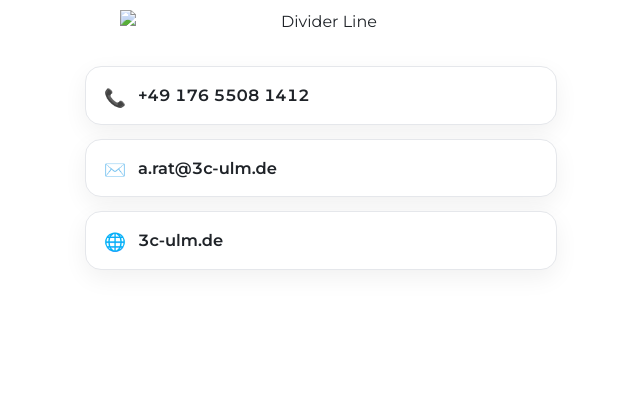
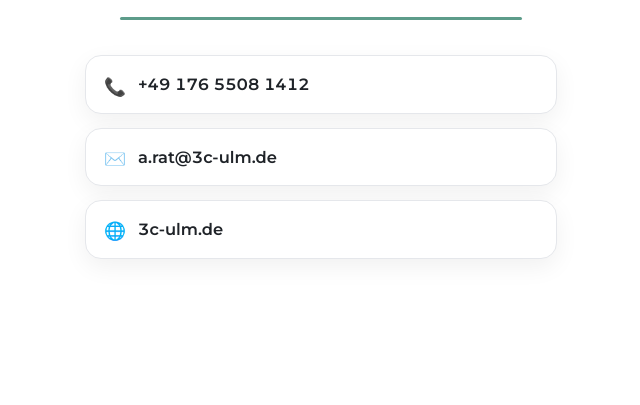
Before and after one commit to 3C-Web/andrejrat, a plain HTML site: page index.html in a window 1280 px wide. Shown: the part 395-800 px from the top of the page, without its empty margins (319-959 px from the left). Drawn offline with Linux system fonts and the light colour scheme.

Commit message:
Update index.html

```diff
--- a/index.html
+++ b/index.html
@@ -21,6 +21,7 @@
       --shadow:0 8px 24px rgba(0,0,0,.06);
       --radius:16px;
       --anthrazit:#2F2F2F;
+      --line:#5d9c8a; /* teal line color */
     }
 
     *{box-sizing:border-box}
@@ -62,19 +63,31 @@
     }
 
     .role {
-      margin:-6px 0 24px;
+      margin:-6px 0 20px;
       font-size:1.05rem;
       font-weight:500;
       color:#374151;
     }
 
-    /* Divider line style */
+    /* ✅ Teal divider line */
     .divider {
-      width:85%;
-      max-width:420px;
-      height:auto;
-      margin:0 auto 32px;
-      display:block;
+      position: relative;
+      width: 85%;
+      height: 3px;
+      background: var(--line);
+      margin: 0 auto 35px;
+      border-radius: 2px;
+    }
+
+    .divider::after {
+      content: "";
+      position: absolute;
+      right: 12%;
+      top: 0;
+      width: 12px;
+      height: 3px;
+      background: var(--line);
+      transform: skewX(-25deg);
     }
 
     .grid {
@@ -131,8 +144,8 @@
     <h1>Andrej Rat</h1>
     <div class="role">Administration & Koordination</div>
 
-    <!-- ✅ Added divider line -->
-    <img src="line.png" alt="Divider Line" class="divider" />
+    <!-- ✅ Added CSS divider line -->
+    <div class="divider"></div>
 
     <div class="grid">
       <!-- Phone -->
```
